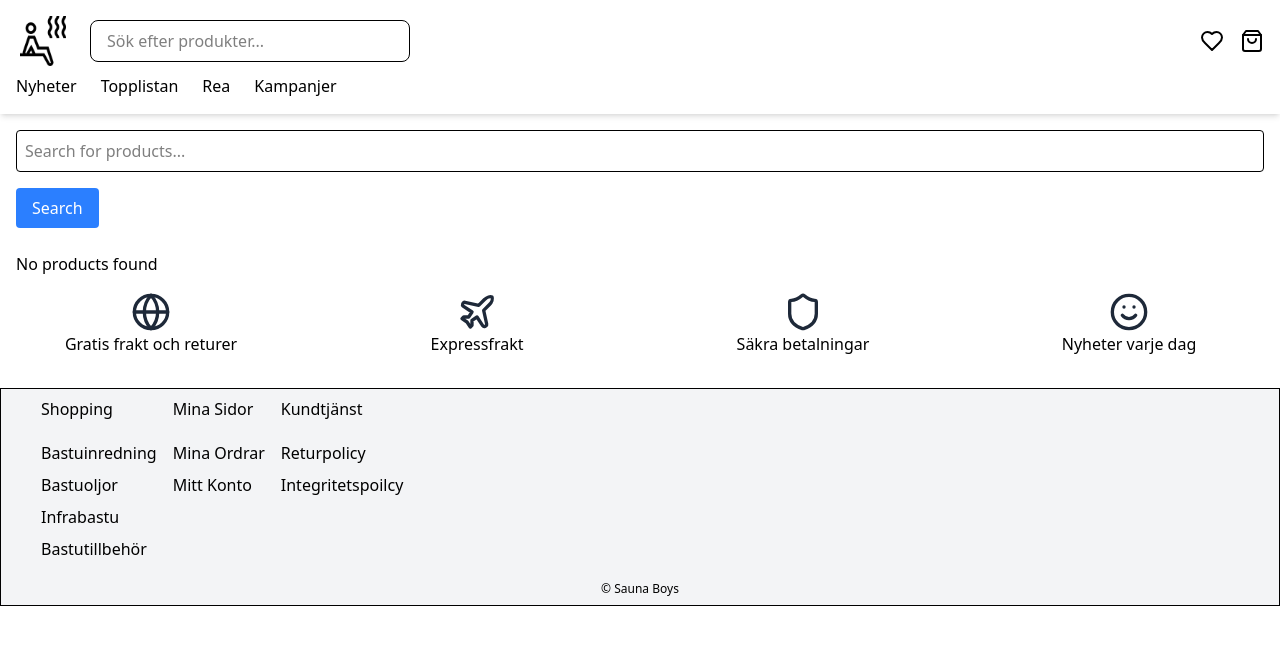
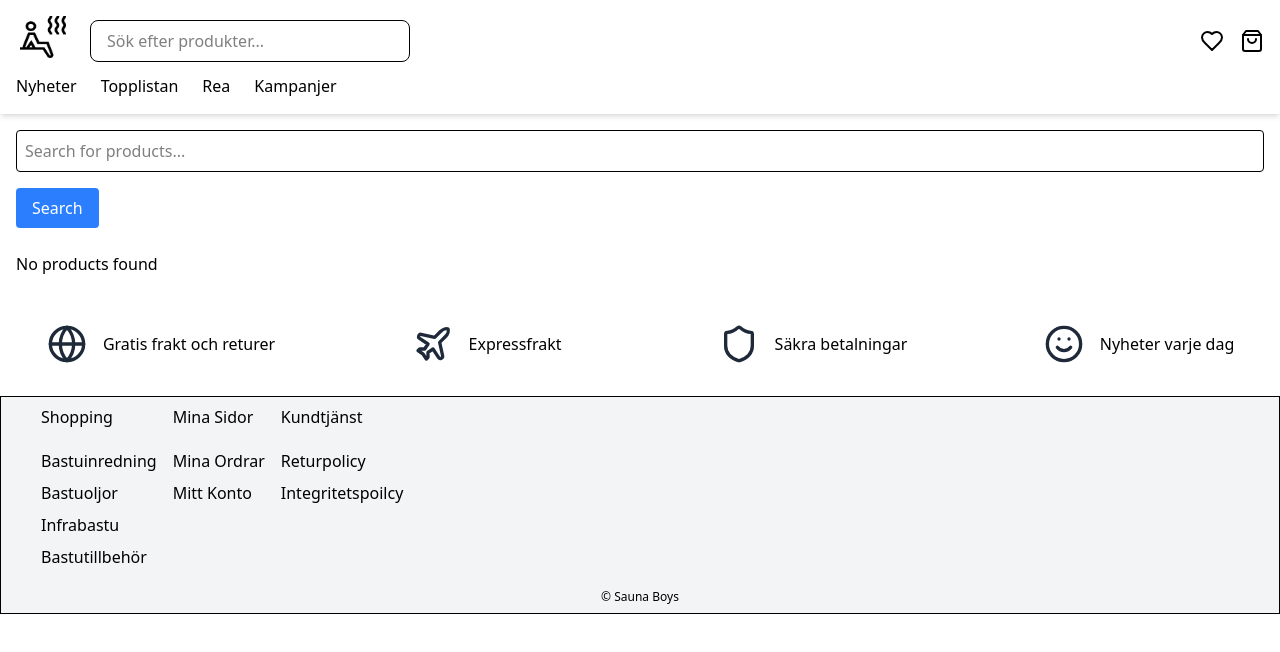
Before and after one commit to jnjuniper/sauna-boys, a React (Vite) app in the folder client/: page /search in a window 1280 px wide. Shown: the top 652 px of the page. Built offline with nearby package versions, Linux system fonts and the light colour scheme.

Commit message:
Changed styling of startpage.

```diff
--- a/client/src/components/Header/Header.jsx
+++ b/client/src/components/Header/Header.jsx
@@ -1,6 +1,7 @@
 import { Search, Heart, ShoppingBag } from "lucide-react";
 import { useState } from "react";
-import {useNavigate} from 'react-router';
+import { useNavigate } from "react-router";
+import HeaderIcons from "./components/HeaderIcons";
 
 const Header = ({ onSearch }) => {
   const [searchTerm, setSearchTerm] = useState("");
@@ -22,41 +23,59 @@ const Header = ({ onSearch }) => {
       {/* Mobile Layout */}
       <div className="flex flex-col md:flex-row md:items-center md:justify-between">
         {/* Logo */}
-        <div><a href="/"><img className="pl-1 h-[50px] w-[50px]" src="/src/assets/sb,logotype.png" alt="" /></a></div>
+        <div>
+          <a href="/">
+            <img
+              className="pl-1 pb-2 h-[50px] w-[50px]"
+              src="/src/assets/sb,logotype.png"
+              alt=""
+            />
+          </a>
+        </div>
 
         {/* Search Bar & Icons */}
-        <div className="flex flex-col w-full md:w-auto md:flex-1 md:ml-6">
-          <form onSubmit={handleSearchSubmit} className="flex items-center space-x-4">
+        <div className="flex items-center w-full md:w-auto md:flex-1 md:ml-6">
+          <form
+            onSubmit={handleSearchSubmit}
+            className="flex items-center w-full space-x-4"
+          >
             <input
               type="text"
-              value={searchTerm} // Bind the input value to the state
-              onChange={handleSearchChange} // Handle changes in the input
+              value={searchTerm}
+              onChange={handleSearchChange}
               placeholder="Sök efter produkter..."
               className="w-full px-4 py-2 border rounded-lg focus:outline-none focus:ring-2 focus:ring-blue-500 md:w-80"
             />
             <button type="submit" className="hidden">
               <Search className="w-6 h-6 cursor-pointer hover:text-blue-500" />
             </button>
-            <div className="flex space-x-4 md:hidden">
-              <Heart className="w-6 h-6 cursor-pointer hover:text-red-500" />
-              <ShoppingBag className="w-6 h-6 cursor-pointer hover:text-green-500" />
-            </div>
           </form>
+          {/* Icons for mobile */}
+          <div className="flex md:hidden items-center space-x-4 ml-4">
+            <HeaderIcons />
+          </div>
         </div>
 
         {/* Icons for desktop */}
         <div className="hidden md:flex items-center space-x-4">
-          <Heart className="w-6 h-6 cursor-pointer hover:text-red-500" />
-          <ShoppingBag className="w-6 h-6 cursor-pointer hover:text-green-500" />
+          <HeaderIcons />
         </div>
       </div>
 
       {/* Navigation Menu */}
       <nav className="mt-4 md:mt-2 flex flex-col md:flex-row md:space-x-6">
-        <a href="#" className="hover:text-blue-600">Nyheter</a>
-        <a href="#" className="hover:text-blue-600">Topplistan</a>
-        <a href="#" className="hover:text-blue-600">Rea</a>
-        <a href="#" className="hover:text-blue-600">Kampanjer</a>
+        <a href="#" className="hover:text-blue-600">
+          Nyheter
+        </a>
+        <a href="#" className="hover:text-blue-600">
+          Topplistan
+        </a>
+        <a href="#" className="hover:text-blue-600">
+          Rea
+        </a>
+        <a href="#" className="hover:text-blue-600">
+          Kampanjer
+        </a>
       </nav>
     </header>
   );
--- /dev/null
+++ b/client/src/components/Header/components/HeaderIcons.jsx
@@ -0,0 +1,18 @@
+import { Heart, ShoppingBag } from "lucide-react";
+
+const HeaderIcons = ({
+  className = "flex items-center space-x-4",
+}) => {
+  return (
+    <div className={className}>
+      <a href="#favorites">
+        <Heart className="w-6 h-6 cursor-pointer hover:text-red-500" />
+      </a>
+      <a href="#shopping">
+        <ShoppingBag className="w-6 h-6 cursor-pointer hover:text-green-500" />
+      </a>
+    </div>
+  );
+};
+
+export default HeaderIcons;
--- a/client/src/components/Hero/Hero.jsx
+++ b/client/src/components/Hero/Hero.jsx
@@ -87,7 +87,7 @@ function Hero() {
       </div>
 
       {/* Desktop layout (>=1024px) */}
-      <div className="hidden lg:block">
+      <div className="hidden lg:block p-4">
         <div className="mb-10">
           {/* Hero-sektion: Text till vänster, bild till höger */}
           <div className="flex flex-row mb-8">
@@ -108,7 +108,7 @@ function Hero() {
             </div>
           </div>
           {/* Tre Spots */}
-          <div className="grid grid-cols-3 gap-6">
+          <div className="grid grid-cols-3 gap-4">
             {spots.length > 0 &&
               spots.map(spot => (
                 <img
--- a/client/src/components/InfoGrid/InfoGrid.jsx
+++ b/client/src/components/InfoGrid/InfoGrid.jsx
@@ -2,20 +2,20 @@ import { Globe, Plane, Shield, Smile } from "lucide-react";
 
 const InfoGrid = () => {
   return (
-    <div className="grid grid-cols-1 gap-6 text-center sm:grid-cols-2 lg:grid-cols-4">
-      <div className="flex flex-col items-center">
+    <div className="grid grid-cols-1 gap-6 sm:grid-cols-2 lg:grid-cols-4 sm:place-items-center pt-8">
+      <div className="flex items-center justify-start space-x-4 pl-5">
         <Globe className="w-10 h-10 text-gray-800" />
         <p>Gratis frakt och returer</p>
       </div>
-      <div className="flex flex-col items-center">
+      <div className="flex items-center justify-start space-x-4 pl-5">
         <Plane className="w-10 h-10 text-gray-800" />
         <p>Expressfrakt</p>
       </div>
-      <div className="flex flex-col items-center">
+      <div className="flex items-center justify-start space-x-4 pl-5">
         <Shield className="w-10 h-10 text-gray-800" />
         <p>Säkra betalningar</p>
       </div>
-      <div className="flex flex-col items-center">
+      <div className="flex items-center justify-start space-x-4 pl-5">
         <Smile className="w-10 h-10 text-gray-800" />
         <p>Nyheter varje dag</p>
       </div>
--- a/client/src/components/ProductGrid/ProductGrid.jsx
+++ b/client/src/components/ProductGrid/ProductGrid.jsx
@@ -20,7 +20,7 @@ const ProductGrid = () => {
             alt={product.name}
             className="w-full h-100 object-cover mb-2 rounded-md"
           />
-          <Heart className='cursor-pointer transition-transform duration-200 hover:scale-110 mb-1 ml-auto' />
+          <Heart className='cursor-pointer transition-transform duration-200 hover:scale-125 mb-1 ml-auto w-11 h-11' />
           <h2 className="text-lg font-semibold text-left">{product.productName}</h2>
           <p className="text-lg font-bold text-right">{product.price} SEK :-</p>
           <p className="text-sm text-gray-600 text-left">{product.brand}</p>
```
